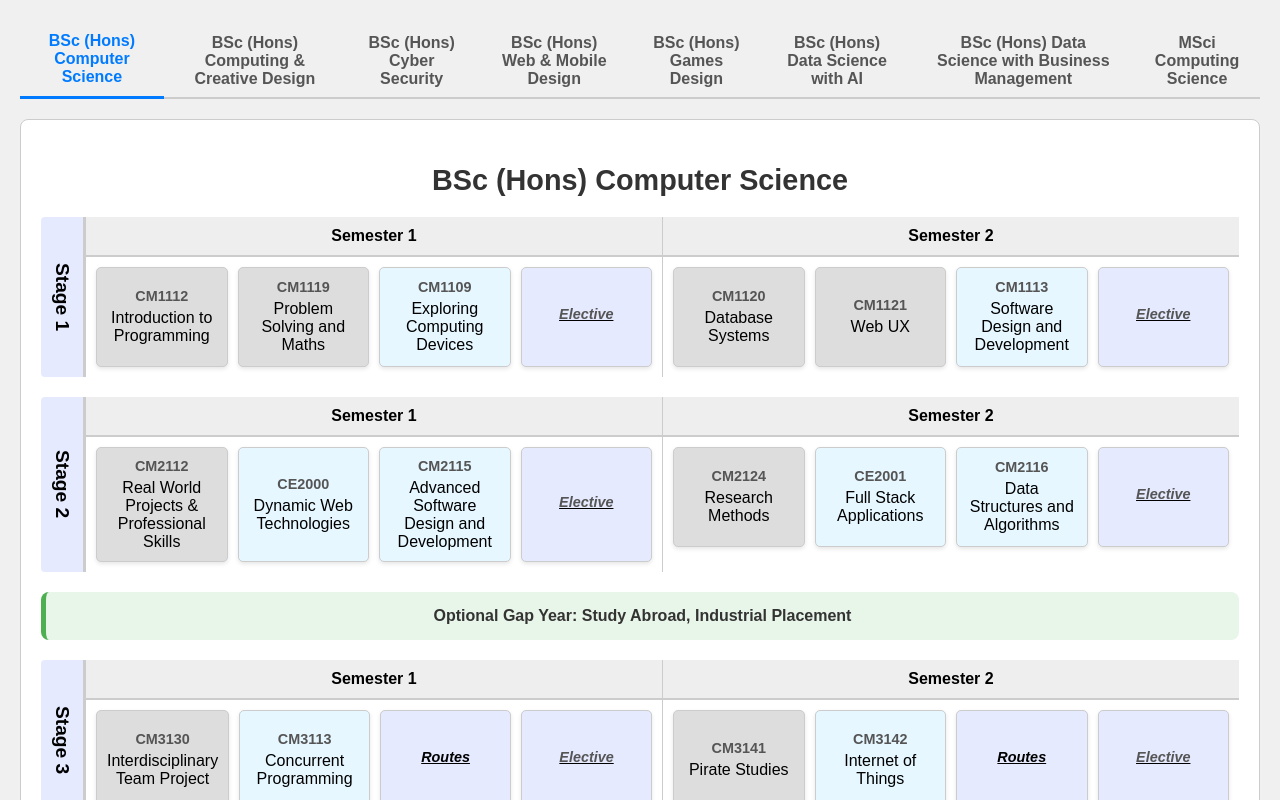
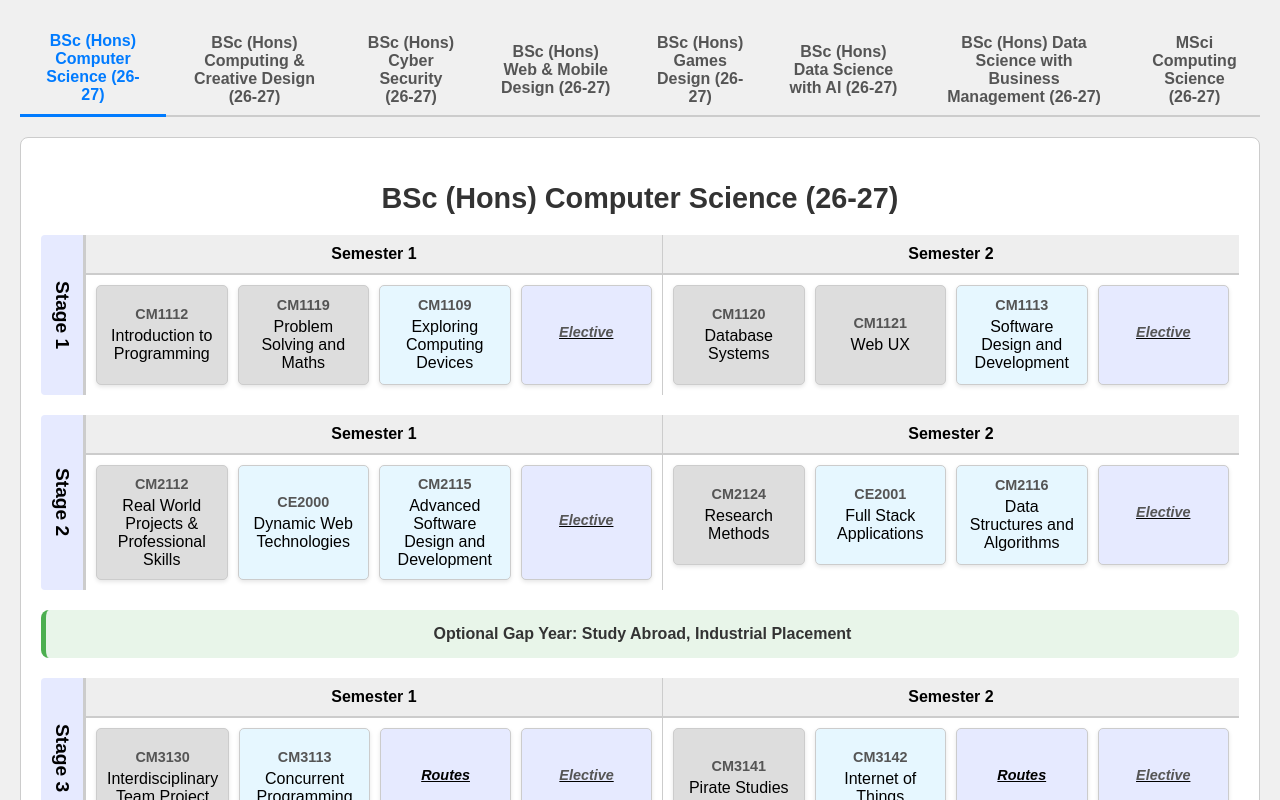
Before and after one commit to mzarb/socet-courses, a React (Create React App) app: page / in a window 1280 px wide. Shown: the top 800 px of the page. Built offline with nearby package versions, Linux system fonts and the light colour scheme.

Commit message:
updated tags

```diff
--- a/src/data/ba.js
+++ b/src/data/ba.js
@@ -3,7 +3,7 @@ import { coreModules } from './coremodules';
 const baData =
 
       {
-    name: "BSc (Hons) Business Analytics",
+    name: "BSc (Hons) Business Analytics (26-27)",
     stages: [
       {
         stageName: "Stage 1",
--- a/src/data/ccd.js
+++ b/src/data/ccd.js
@@ -4,7 +4,7 @@ import { moduleList } from './listofmodules'; // Import the central module list
 
 const ccdData =
 {
-    name: "BSc (Hons) Computing & Creative Design",
+    name: "BSc (Hons) Computing & Creative Design (26-27)",
     stages: [
         {
             stageName: "Stage 1",
--- a/src/data/cs.js
+++ b/src/data/cs.js
@@ -4,7 +4,7 @@ import { moduleList } from './listofmodules';
 
 const csData =
 {
-    name: "BSc (Hons) Computer Science",
+    name: "BSc (Hons) Computer Science (26-27)",
     stages: [
         {
             stageName: "Stage 1",
--- a/src/data/cy.js
+++ b/src/data/cy.js
@@ -4,7 +4,7 @@ import { moduleList } from './listofmodules';
 
 const cyData =
       {
-    name: "BSc (Hons) Cyber Security",
+    name: "BSc (Hons) Cyber Security (26-27)",
     stages: [
       {
         stageName: "Stage 1",
--- a/src/data/dsai.js
+++ b/src/data/dsai.js
@@ -4,7 +4,7 @@ import { moduleList } from './listofmodules';
 
 const dsaiData =
       {
-    name: "BSc (Hons) Data Science with AI",
+    name: "BSc (Hons) Data Science with AI (26-27)",
     stages: [
       {
         stageName: "Stage 1",
--- a/src/data/dsbm.js
+++ b/src/data/dsbm.js
@@ -4,7 +4,7 @@ import { moduleList } from './listofmodules';
 
 const dsbmData =
       {
-    name: "BSc (Hons) Data Science with Business Management",
+    name: "BSc (Hons) Data Science with Business Management (26-27)",
     stages: [
       {
         stageName: "Stage 1",
--- a/src/data/gd.js
+++ b/src/data/gd.js
@@ -4,7 +4,7 @@ import { moduleList } from './listofmodules'; // Import the central module list
 
 const gdData =
 {
-    name: "BSc (Hons) Games Design",
+    name: "BSc (Hons) Games Design (26-27)",
     stages: [
         {
             stageName: "Stage 1",
--- a/src/data/mscics.js
+++ b/src/data/mscics.js
@@ -4,7 +4,7 @@ import { moduleList } from './listofmodules';
 
 const mscicsData =
 {
-    name: "MSci Computing Science",
+    name: "MSci Computing Science (26-27)",
     stages: [
         {
             stageName: "Stage 1",
--- a/src/data/wm.js
+++ b/src/data/wm.js
@@ -3,7 +3,7 @@ import { electives } from './electives';
 
 const wmData =
 {
-    name: "BSc (Hons) Web & Mobile Design",
+    name: "BSc (Hons) Web & Mobile Design (26-27)",
     stages: [
         {
             stageName: "Stage 1",
```
